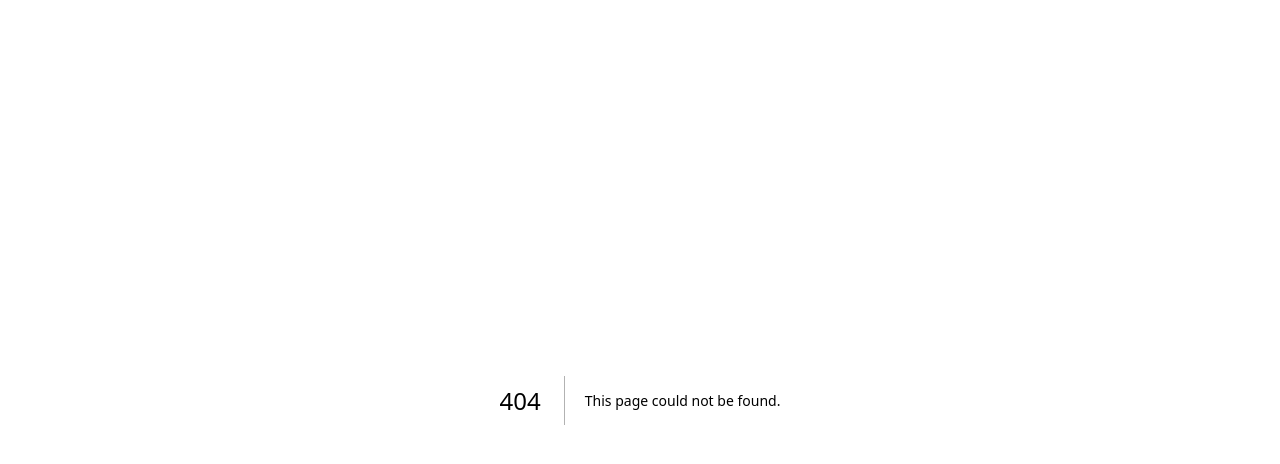
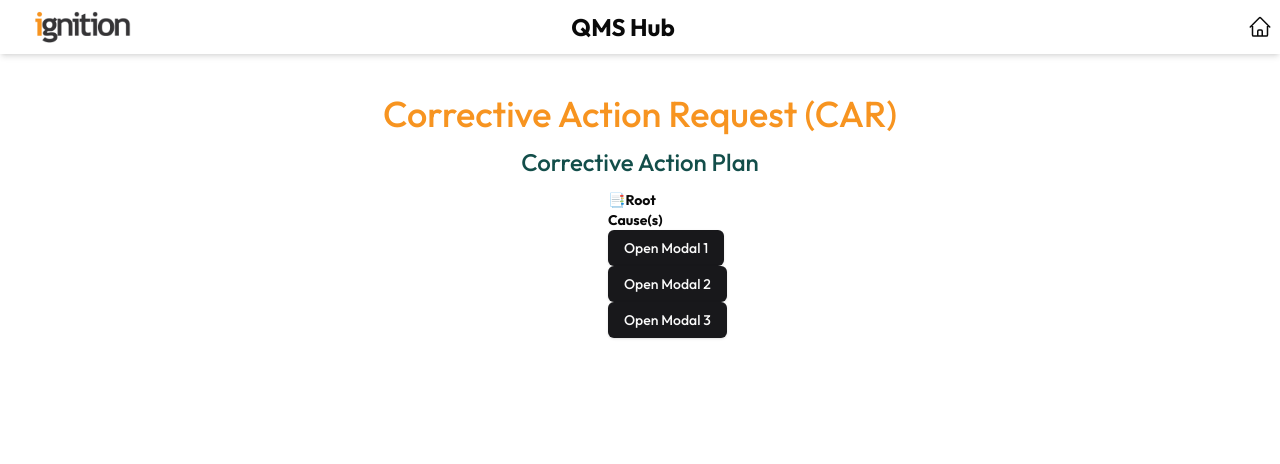
Before and after one commit to rajiviyer/qms-hub, a Next.js app in the folder frontend/: page /create-car/CorrectiveActionPlan in a window 1280 px wide. Before the commit this address had no page. Shown: the top 464 px of the page. Built offline with nearby package versions, Linux system fonts and the light colour scheme.

Commit message:
Added Corrective Action Plan page

```diff
--- /dev/null
+++ b/frontend/app/create-car/CorrectiveActionPlan/_components/Modal.tsx
@@ -0,0 +1,22 @@
+import React from "react";
+import { Button } from "@/components/ui/button";
+
+interface ModalProps {
+  isOpen: boolean;
+  onClose: () => void;
+  content: string;
+}
+
+export default function Modal({ isOpen, onClose, content }: ModalProps) {
+  if (!isOpen) return null;
+
+  return (
+    <div className="fixed inset-0 flex items-center justify-center bg-black bg-opacity-50">
+      <div className="bg-white p-6 rounded-lg shadow-lg w-96">
+        <h2 className="text-xl font-semibold mb-4">Modal Title</h2>
+        <p className="mb-4">{content}</p>
+        <Button onClick={onClose} className="w-full">Close</Button>
+      </div>
+    </div>
+  );
+}
--- /dev/null
+++ b/frontend/app/create-car/CorrectiveActionPlan/page.tsx
@@ -0,0 +1,42 @@
+"use client";
+import React, { useEffect, useState, useContext } from 'react';
+import { useRouter } from "next/navigation";
+import { Button } from '@/components/ui/button';
+import Modal from './_components/Modal';
+
+
+const buttonData = [
+    { id: 1, text: "Open Modal 1", content: "This is content for Modal 1" },
+    { id: 2, text: "Open Modal 2", content: "This is content for Modal 2" },
+    { id: 3, text: "Open Modal 3", content: "This is content for Modal 3" },
+  ];
+
+export default function CorrectiveActionPlan() {
+    const [isModalOpen, setIsModalOpen] = useState(false);
+    const [modalContent, setModalContent] = useState("");
+
+    const openModal = (content: string) => {
+        setModalContent(content);
+        setIsModalOpen(true);
+      };
+
+    return (
+        <div>
+            <h3 className="text-2xl text-teal-900 font-medium text-center">
+                Corrective Action Plan
+            </h3>
+            <div className="px-10 md:px-20 lg:px-44 mt-3">
+                <div className="px-20 md:px-40 lg:px-64">
+                    <h4 className="text-sm font-bold">📑Root Cause(s)</h4>
+                    {buttonData.map((item) => (
+                        <Button key={item.id} onClick={() => openModal(item.content)}>
+                        {item.text}
+                        </Button>
+                    ))}
+                    {/* Modal Component */}
+                    <Modal isOpen={isModalOpen} onClose={() => setIsModalOpen(false)} content={modalContent} />
+                </div>
+            </div>
+        </div>
+    )
+}
--- a/frontend/app/create-car/DefineRCAType/page.tsx
+++ b/frontend/app/create-car/DefineRCAType/page.tsx
@@ -21,7 +21,7 @@ const RCAPages: Record<string, string> = {
 
 export default function DefineRCAType() {
 
-    const [ rcaType, setRCAType ] = useState<string>("");
+    const [ carRCAType, setCARRcaType ] = useState<CarRCAType | null>(null);
 
     const carProblemDescContext = useContext(CARProblemDescContext);
     if (!carProblemDescContext) {
@@ -45,11 +45,13 @@ export default function DefineRCAType() {
             const response = fetch(`${url}/api/get_car_rca_type`, {
                 method: 'POST',
                 headers: { 'Content-Type': 'application/json' },
-                body: JSON.stringify({car_number: car_number}),
+                body: JSON.stringify({"car_number": car_number}),
             }).then(response => response.json())
             .then(data => {
-                console.log(`data retrieved in RCAType: ${JSON.stringify(data)}`);
-                if (Array.isArray(data) && data.length > 0) {
+                if (data) {
+                    console.log(`data retrieved in RCAType: ${JSON.stringify(data)}`);
+                    setCARRcaType(data);
+                    // setRCAType(data[0].rca_type);
                     // if (data?.rca_type) {
                     //     setRCAType(data?.rca_type);
                     // }
@@ -68,16 +70,10 @@ export default function DefineRCAType() {
 
     const handleNext = async () => {
         try{
-
-            const data = {
-                car_number: car_number,
-                rca_type: rcaType
-            }
-
             const response = await fetch(`${url}/api/add_car_rca_type`, {
                 method: 'POST',
                 headers: { 'Content-Type': 'application/json' },
-                body: JSON.stringify(data),
+                body: JSON.stringify(carRCAType),
             });
 
             if (response.ok) {
@@ -85,9 +81,11 @@ export default function DefineRCAType() {
                 // console.log(`Message: ${responseMessage}`);
 
                 if (/success/i.test(responseMessage)) {
-                setMessageType('success');
-                setMessage(responseMessage);
-                router?.push(RCAPages[rcaType]);
+                    setMessageType('success');
+                    setMessage(responseMessage);
+                    if (carRCAType?.rca_type) {
+                        router?.push(RCAPages[carRCAType?.rca_type]);
+                    }
                 }
                 else {
                     setMessageType('error');
@@ -110,7 +108,9 @@ export default function DefineRCAType() {
     ]
 
     const changeRCAType = (value: string) => {
-        setRCAType(value);
+        if (carRCAType) {
+            setCARRcaType({...carRCAType, rca_type: value});
+        }
     }
 
     return (
@@ -128,6 +128,7 @@ export default function DefineRCAType() {
                     <label className="text-sm font-bold">📑Select RCA Type</label>
                     <Select
                         onValueChange={(value) => changeRCAType(value)}
+                        defaultValue={carRCAType?.rca_type || rcaTypeOptions[2]}
                     >
                         <SelectTrigger className="">
                             <SelectValue placeholder="Select" />
--- a/frontend/app/create-car/FishBoneAnalysis/page.tsx
+++ b/frontend/app/create-car/FishBoneAnalysis/page.tsx
@@ -139,6 +139,8 @@ export default function FishBoneAnalysis() {
 
   const handleNext = async () => {
     try{
+      console.log("Inside fishbone analysis page handleNext");
+
       const formattedData = rowHeaders.flatMap((rowHeader, rowIndex) =>
         columnHeaders.map((columnHeader, colIndex) => ({
           car_number,
@@ -148,7 +150,9 @@ export default function FishBoneAnalysis() {
         }))
       );
         // const response = await axios.post("/api/fishbone", { car_number, entries: formattedData });
-        const response = await fetch(`${url}/api/add_car_fishbone_analysis`, {
+      console.log(`formattedData: ${JSON.stringify(formattedData)}`);
+
+      const response = await fetch(`${url}/api/add_car_fishbone_analysis`, {
           method: 'POST',
           headers: { 'Content-Type': 'application/json' },
           body: JSON.stringify({ car_number, entries: formattedData }),
@@ -158,9 +162,9 @@ export default function FishBoneAnalysis() {
             const responseMessage = await response.json();
             // console.log(`Message: ${responseMessage}`);
             if (/success/i.test(responseMessage)) {
-            setMessageType('success');
-            setMessage(responseMessage);
-            // router?.push("CorrectiveActionPlan");
+              setMessageType('success');
+              setMessage(responseMessage);
+              router?.push("CorrectiveActionPlan");
             }
             else {
             setMessageType('error');
@@ -255,7 +259,7 @@ export default function FishBoneAnalysis() {
         </Button>
         <Button
             className="text-primary"
-            type="submit"
+            onClick={handleNext}
         >
             Next
         </Button>
```
